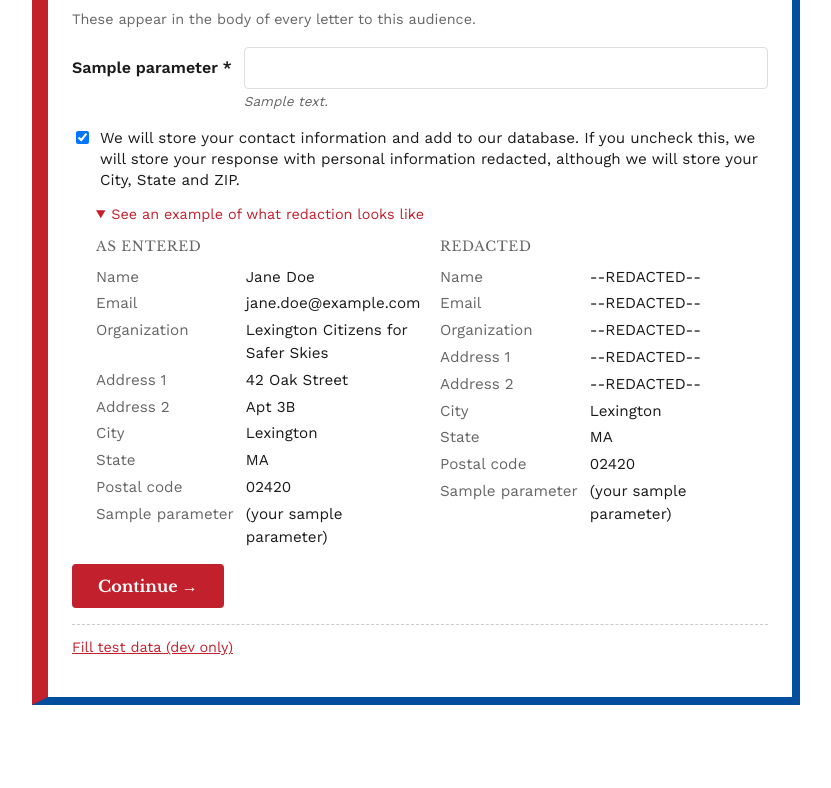
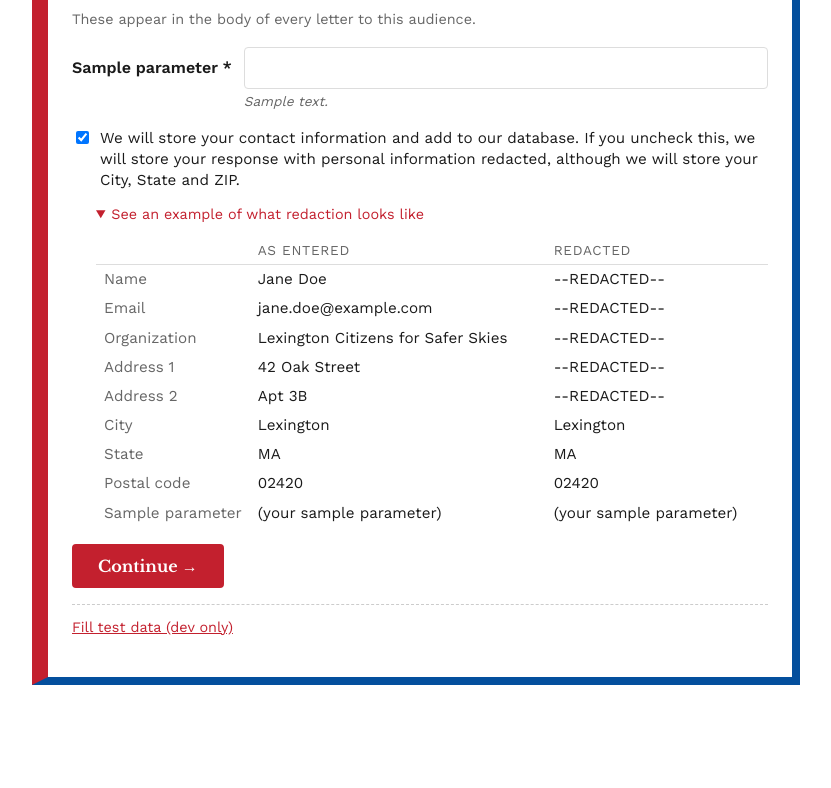
Before and after one commit to dprodger/lexington_alarm, a Flask app: page /c/sample/t/1 in a window 1280 px wide, after a click on "See an example of what redaction looks like". Shown: the part 1784-2572 px from the top of the page, without its empty margins (224-1055 px from the left). Run offline with Flask 3, Linux system fonts and the light colour scheme; tables that the repository leaves empty hold one stand-in row (values such as "Sample post").

Commit message:
Render the redaction demo as a single 3-column table
Replaces the side-by-side dl pair with one table whose left column holds
the field label and right two columns hold the as-entered and redacted
values. Avoids duplicating each field name and reads more naturally as a
before/after comparison.

Co-Authored-By: Claude Opus 4.7 (1M context) <noreply@anthropic.com>

```diff
--- a/campaign_tooling/app/static/style.css
+++ b/campaign_tooling/app/static/style.css
@@ -195,21 +195,30 @@ details[open] > summary > .edit-hint { display: none; }
 .consent-block { margin-top: 1rem; }
 .consent-demo { margin-top: 0.5rem; margin-left: 1.5rem; font-size: 0.9rem; }
 .consent-demo > summary { color: var(--accent); }
-.consent-demo-bodies {
-  display: grid;
-  grid-template-columns: 1fr 1fr;
-  gap: 1rem;
+.consent-demo-table {
+  width: 100%;
+  border-collapse: collapse;
   margin-top: 0.5rem;
+  font-size: 0.95rem;
 }
-.consent-demo-bodies h4 {
-  margin: 0 0 0.25rem;
+.consent-demo-table th,
+.consent-demo-table td {
+  text-align: left;
+  padding: 0.2rem 0.5rem;
+  vertical-align: top;
+  font-weight: 400;
+}
+.consent-demo-table thead th {
   font-size: 0.85rem;
   text-transform: uppercase;
   letter-spacing: 0.05em;
   color: var(--muted);
+  border-bottom: 1px solid var(--border);
 }
-@media (max-width: 600px) {
-  .consent-demo-bodies { grid-template-columns: 1fr; }
+.consent-demo-table tbody th {
+  color: var(--muted);
+  width: 1%;
+  white-space: nowrap;
 }
 
 .target-list {
--- a/campaign_tooling/app/templates/public/target_action.html
+++ b/campaign_tooling/app/templates/public/target_action.html
@@ -109,57 +109,62 @@
     </label>
     <details class="consent-demo">
       <summary>See an example of what redaction looks like</summary>
-      <div class="consent-demo-bodies">
-        <div>
-          <h4>As entered</h4>
-          <dl class="details-readonly">
-            <dt>Name</dt>
-            <dd data-demo-field="name" data-demo-fallback="Jane Doe">Jane Doe</dd>
-            <dt>Email</dt>
-            <dd data-demo-field="email" data-demo-fallback="jane.doe@example.com">jane.doe@example.com</dd>
-            <dt>Organization</dt>
-            <dd data-demo-field="organization" data-demo-fallback="Lexington Citizens for Safer Skies">Lexington Citizens for Safer Skies</dd>
-            <dt>Address 1</dt>
-            <dd data-demo-field="street1" data-demo-fallback="42 Oak Street">42 Oak Street</dd>
-            <dt>Address 2</dt>
-            <dd data-demo-field="street2" data-demo-fallback="Apt 3B">Apt 3B</dd>
-            <dt>City</dt>
-            <dd data-demo-field="city" data-demo-fallback="Lexington">Lexington</dd>
-            <dt>State</dt>
-            <dd data-demo-field="state" data-demo-fallback="MA">MA</dd>
-            <dt>Postal code</dt>
-            <dd data-demo-field="postal_code" data-demo-fallback="02420">02420</dd>
-            {% for p in target.parameters %}
-              {% set label = p.label or p.key %}
-              {% set fallback = '(your ' ~ label|lower ~ ')' %}
-              <dt>{{ label }}</dt>
-              <dd data-demo-field="p_{{ p.key }}" data-demo-fallback="{{ fallback }}">{{ parameter_values.get(p.key) or fallback }}</dd>
-            {% endfor %}
-          </dl>
-        </div>
-        <div>
-          <h4>Redacted</h4>
-          <dl class="details-readonly">
-            <dt>Name</dt><dd>--REDACTED--</dd>
-            <dt>Email</dt><dd>--REDACTED--</dd>
-            <dt>Organization</dt><dd>--REDACTED--</dd>
-            <dt>Address 1</dt><dd>--REDACTED--</dd>
-            <dt>Address 2</dt><dd>--REDACTED--</dd>
-            <dt>City</dt>
-            <dd data-demo-field="city" data-demo-fallback="Lexington">Lexington</dd>
-            <dt>State</dt>
-            <dd data-demo-field="state" data-demo-fallback="MA">MA</dd>
-            <dt>Postal code</dt>
-            <dd data-demo-field="postal_code" data-demo-fallback="02420">02420</dd>
-            {% for p in target.parameters %}
-              {% set label = p.label or p.key %}
-              {% set fallback = '(your ' ~ label|lower ~ ')' %}
-              <dt>{{ label }}</dt>
-              <dd data-demo-field="p_{{ p.key }}" data-demo-fallback="{{ fallback }}">{{ parameter_values.get(p.key) or fallback }}</dd>
-            {% endfor %}
-          </dl>
-        </div>
-      </div>
+      <table class="consent-demo-table">
+        <thead>
+          <tr><th></th><th>As entered</th><th>Redacted</th></tr>
+        </thead>
+        <tbody>
+          <tr>
+            <th>Name</th>
+            <td data-demo-field="name" data-demo-fallback="Jane Doe">Jane Doe</td>
+            <td>--REDACTED--</td>
+          </tr>
+          <tr>
+            <th>Email</th>
+            <td data-demo-field="email" data-demo-fallback="jane.doe@example.com">jane.doe@example.com</td>
+            <td>--REDACTED--</td>
+          </tr>
+          <tr>
+            <th>Organization</th>
+            <td data-demo-field="organization" data-demo-fallback="Lexington Citizens for Safer Skies">Lexington Citizens for Safer Skies</td>
+            <td>--REDACTED--</td>
+          </tr>
+          <tr>
+            <th>Address 1</th>
+            <td data-demo-field="street1" data-demo-fallback="42 Oak Street">42 Oak Street</td>
+            <td>--REDACTED--</td>
+          </tr>
+          <tr>
+            <th>Address 2</th>
+            <td data-demo-field="street2" data-demo-fallback="Apt 3B">Apt 3B</td>
+            <td>--REDACTED--</td>
+          </tr>
+          <tr>
+            <th>City</th>
+            <td data-demo-field="city" data-demo-fallback="Lexington">Lexington</td>
+            <td data-demo-field="city" data-demo-fallback="Lexington">Lexington</td>
+          </tr>
+          <tr>
+            <th>State</th>
+            <td data-demo-field="state" data-demo-fallback="MA">MA</td>
+            <td data-demo-field="state" data-demo-fallback="MA">MA</td>
+          </tr>
+          <tr>
+            <th>Postal code</th>
+            <td data-demo-field="postal_code" data-demo-fallback="02420">02420</td>
+            <td data-demo-field="postal_code" data-demo-fallback="02420">02420</td>
+          </tr>
+          {% for p in target.parameters %}
+            {% set label = p.label or p.key %}
+            {% set fallback = '(your ' ~ label|lower ~ ')' %}
+            <tr>
+              <th>{{ label }}</th>
+              <td data-demo-field="p_{{ p.key }}" data-demo-fallback="{{ fallback }}">{{ parameter_values.get(p.key) or fallback }}</td>
+              <td data-demo-field="p_{{ p.key }}" data-demo-fallback="{{ fallback }}">{{ parameter_values.get(p.key) or fallback }}</td>
+            </tr>
+          {% endfor %}
+        </tbody>
+      </table>
     </details>
   </div>
 
```
